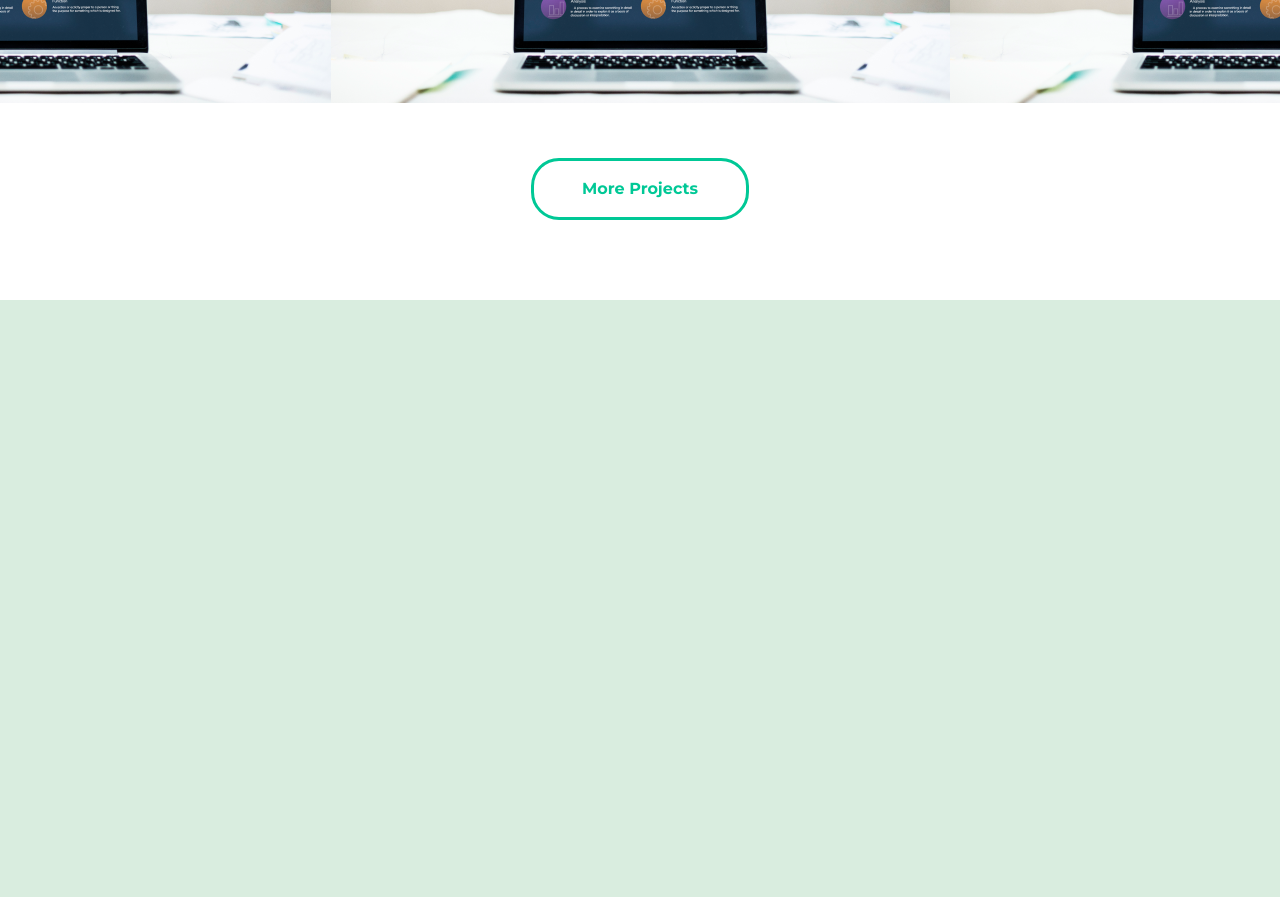
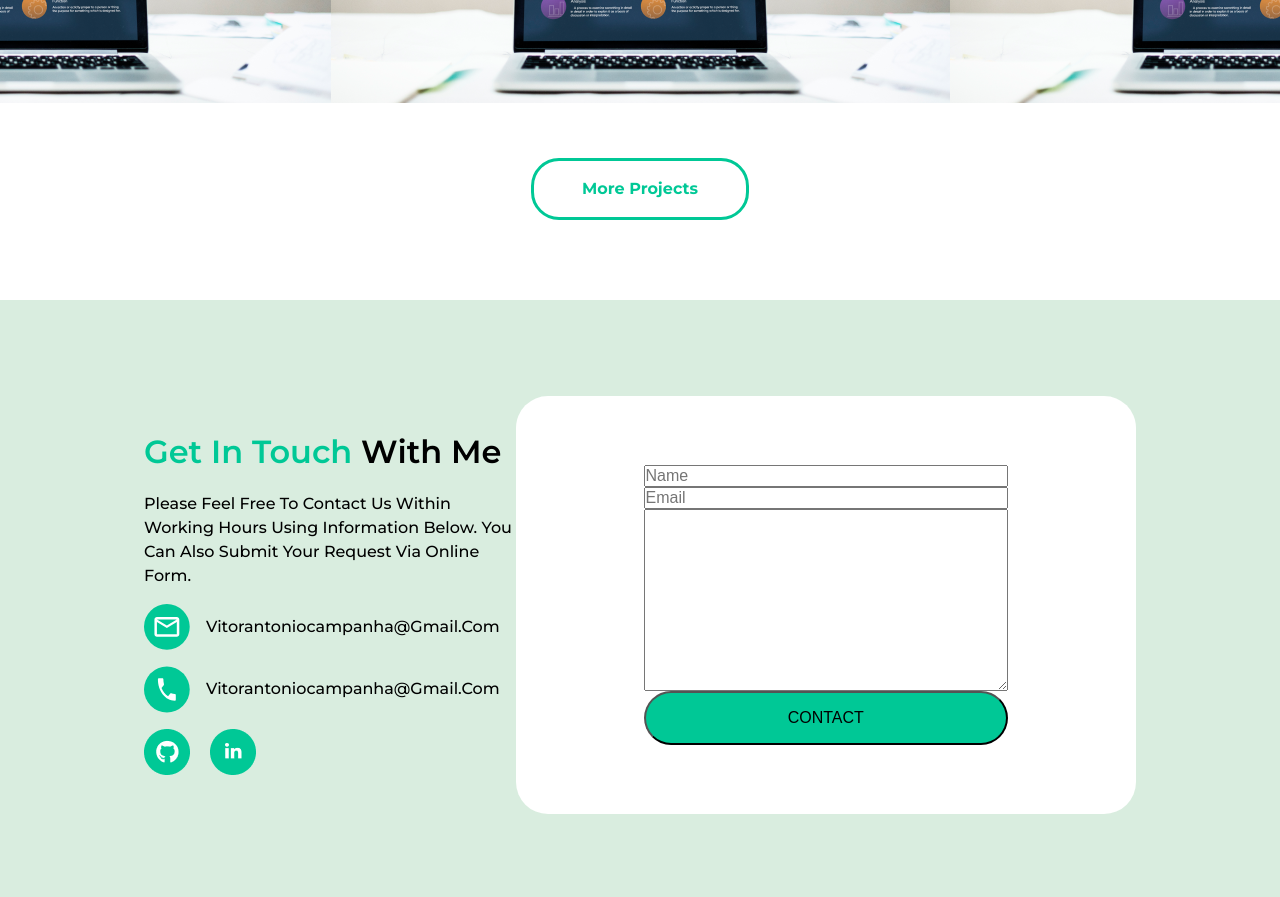
Before and after one commit to vscampanha/vitorcampanha_portfolio, a website: page dist/index.html in a window 1280 px wide. Shown: the part 3390-4287 px from the top of the page. Before the commit the page ends 3690 px from the top, so only its background shows below. Drawn offline with Linux system fonts and the light colour scheme.

Commit message:
v2 - contact

```diff
--- a/scss/main.scss
+++ b/scss/main.scss
@@ -520,3 +520,68 @@ ul {
     }
   }
 }
+
+// Contact
+#contact {
+  display: flex;
+  padding: 5rem 4rem;
+  margin: 1rem 5rem;
+  justify-content: center;
+
+  .context {
+    width: 50vw;
+    display: flex;
+    flex-direction: column;
+    justify-content: left;
+    padding: 2rem 0;
+
+    h1 {
+      color: $primary-color;
+      font-weight: 600;
+      font-size: 2rem;
+      text-transform: capitalize;
+      margin-bottom: 1rem;
+
+      span {
+        font-size: 2rem;
+        color: #000;
+      }
+    }
+
+    p {
+      font-weight: 500;
+      font-size: 1rem;
+      text-transform: capitalize;
+      margin-bottom: 1rem;
+    }
+
+    .contact-me {
+      display: flex;
+      margin-bottom: 1rem;
+
+      p {
+        margin: auto 1rem;
+      }
+
+      img {
+        width: 46px;
+      }
+    }
+
+    .social {
+      a {
+        margin-right: 1rem;
+      }
+    }
+  }
+
+  form {
+    background: #fff;
+    border-radius: 2rem;
+    width: 100%;
+    display: flex;
+    flex-direction: column;
+    justify-content: center;
+    padding: 2rem 10vw;
+  }
+}
```
Also changed, not shown: dist/css/main.css, dist/img/social/mail.svg (added), dist/img/social/phone.svg (added), dist/index.html.
